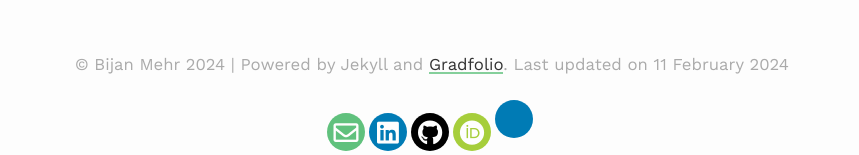
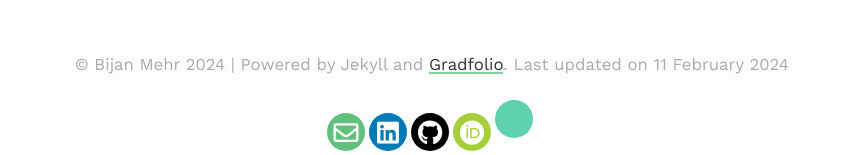
Before and after one commit to bijanmehr/bijanmehr.github.io, a Jekyll site: the page built from index.md, in a window 1280 px wide. Shown: the part 2384-2539 px from the top of the page, without its empty margins (208-1067 px from the left). Built offline with Jekyll 4.4.1, drawn with Linux system fonts in a browser that asks for light colours; nearby versions of some CDN libraries.

```diff
--- a/assets/css/_sass/footer-social.scss
+++ b/assets/css/_sass/footer-social.scss
@@ -110,12 +110,13 @@
   border-color: #5dd1b0;
 }
 
-.rounded-social-buttons .social-button.googlescholar:hover, .rounded-social-buttons .social-button.googlescholar:focus {
-  color: #007bb5;
-  background: #fefefe;
-  border-color: #007bb5;
+
+.rounded-social-buttons .social-button.googlescholar {
+  background: #5dd1b0;
 }
 
-.rounded-social-buttons .social-button.googlescholar {
-  background: #007bb5;
+.rounded-social-buttons .social-button.googlescholar:hover, .rounded-social-buttons .social-button.googlescholar:focus {
+  color: #5dd1b0;
+  background: #fefefe;
+  border-color: #5dd1b0;
 }
```
